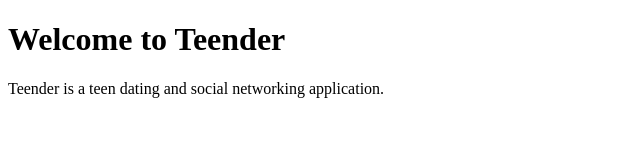
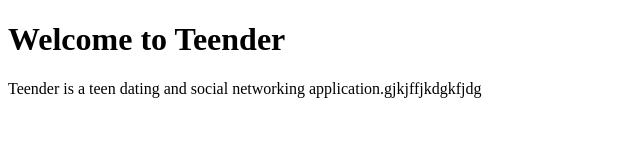
Before and after one commit to Teender/web, a website: page views/index.html in a window 1280 px wide. Shown: the whole page, without its empty margins (0-640 px from the left). Drawn offline with Linux system fonts and the light colour scheme.

Commit message:
gjkjekjk

```diff
--- a/views/index.html
+++ b/views/index.html
@@ -6,7 +6,7 @@
 <body>
 
 <h1>Welcome to Teender</h1>
-<p>Teender is a teen dating and social networking application.</p>
+<p>Teender is a teen dating and social networking application.gjkjffjkdgkfjdg</p>
 
 </body>
 </html>
```
